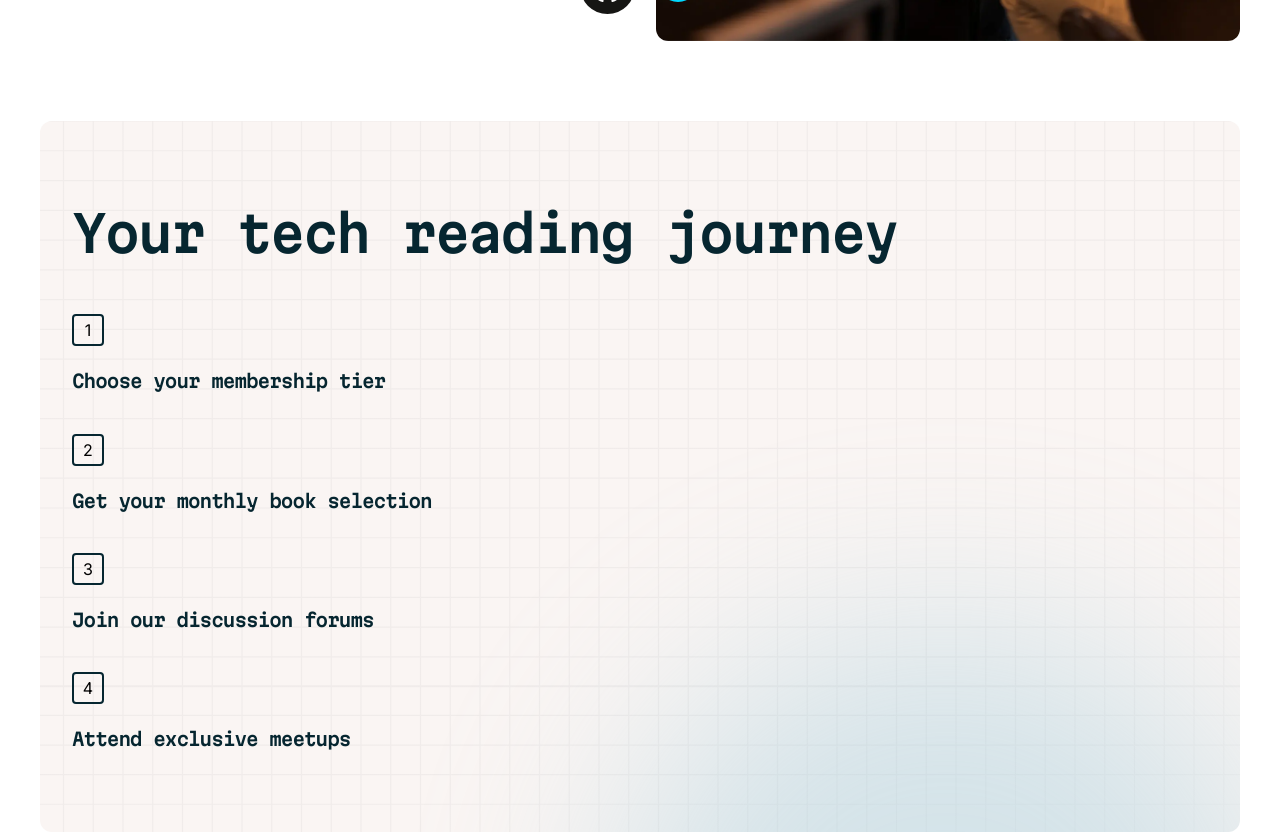
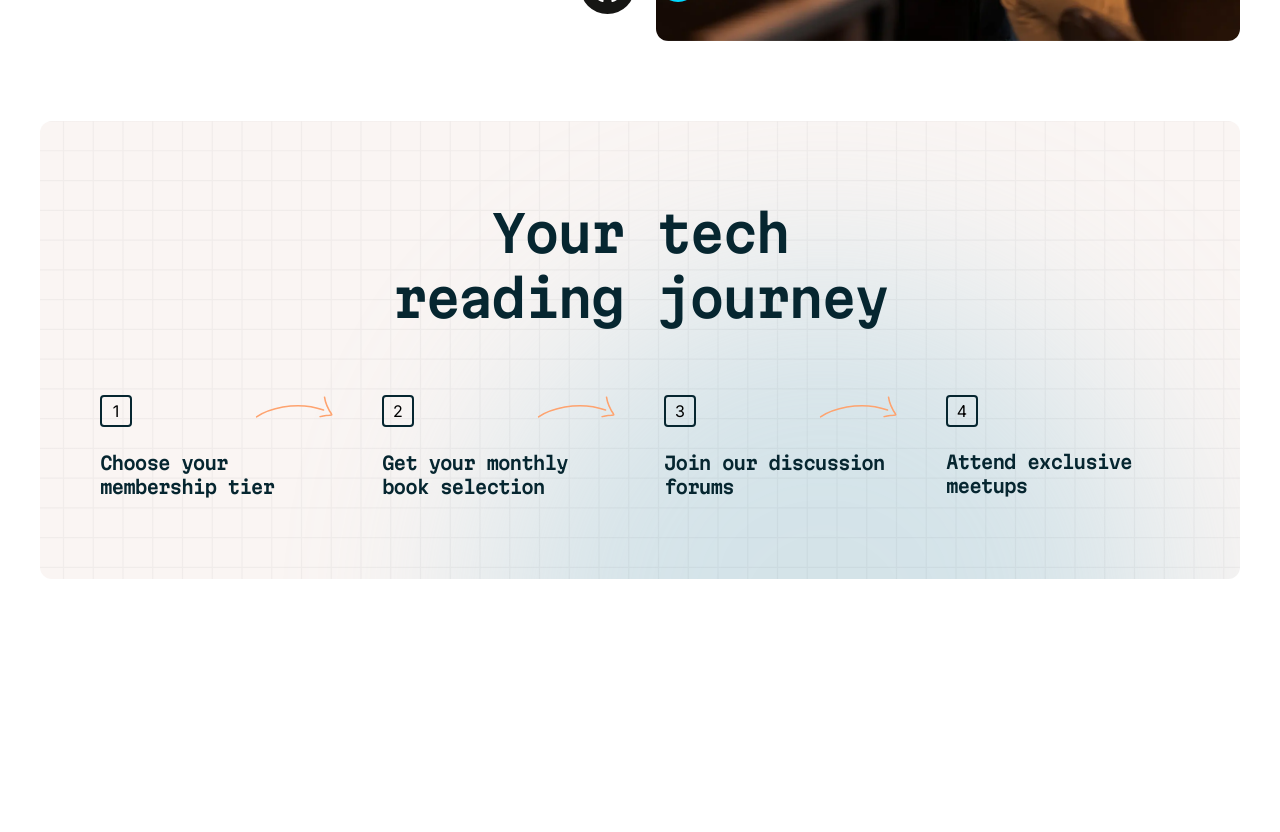
Before and after one commit to HeberRios/tech-book-club-landing-page, a React (Vite) app: page / in a window 1280 px wide. Shown: the part 2060-2892 px from the top of the page. After the commit the page ends 2639 px from the top, so only its background shows below. Built offline with nearby package versions, Linux system fonts and the light colour scheme.

Commit message:
Add media queries for the reading journey comp.
The necessary styles and media queries to match the desktop design were
added to the reading journey component.

```diff
--- a/src/components/ReadingJourney/ReadingJourney.css
+++ b/src/components/ReadingJourney/ReadingJourney.css
@@ -20,7 +20,7 @@
   font-size: clamp(2.125rem, 6.6dvw, 3.125rem);
   line-height: 1.3;
   letter-spacing: -0.125rem;
-  font-weight: 600;
+  font-weight: var(--fw-semibold);
   color: var(--clr-neutral-900);
 }
 
@@ -79,3 +79,39 @@
     gap: 1.5rem;
   }
 }
+
+@media (min-width: 64rem) {
+  .reading-journey-container {
+    gap: 4rem;
+    background-position: 0% 0%, calc(-50% + 18.75rem) calc(-40% - 18.75rem);
+    padding-left: 3.75rem;
+    padding-right: 3.75rem;
+  }
+
+  .reading-journey-container > h2 {
+    max-width: 32rem;
+    text-align: center;
+    align-self: center;
+  }
+
+  .reading-journey-container > ul {
+    display: grid;
+    grid-template-columns: repeat(4, 1fr);
+    column-gap: 3rem;
+  }
+
+  .icon-wrapper {
+    display: flex;
+    justify-content: space-between;
+  }
+
+  .icon-wrapper > img {
+    display: block;
+  }
+}
+
+@media (min-width: 90rem) {
+  .reading-journey-container {
+    background-position: 0% 0%, calc(100% + 31.25rem) calc(-40% - 21.875rem);
+  }
+}
--- a/src/components/ReadingJourney/ReadingJourney.jsx
+++ b/src/components/ReadingJourney/ReadingJourney.jsx
@@ -40,10 +40,6 @@ export function ReadingJourney() {
           <li className='journey-step'>
             <div className='icon-wrapper'>
               <span>4</span>
-              <img
-                src={arrowIcon}
-                alt='curved orange arrow facing right side'
-              />
             </div>
             <p>Attend exclusive meetups</p>
           </li>
```
